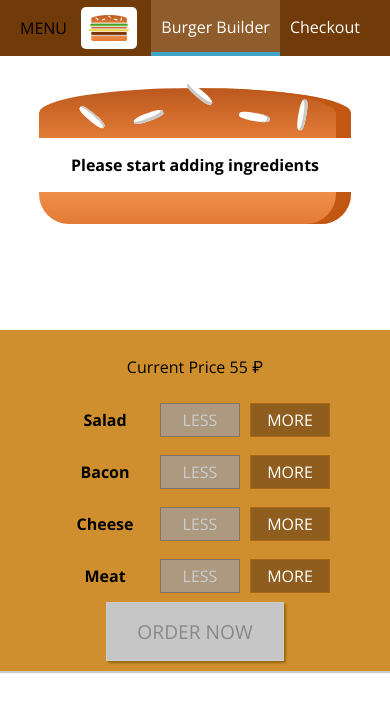
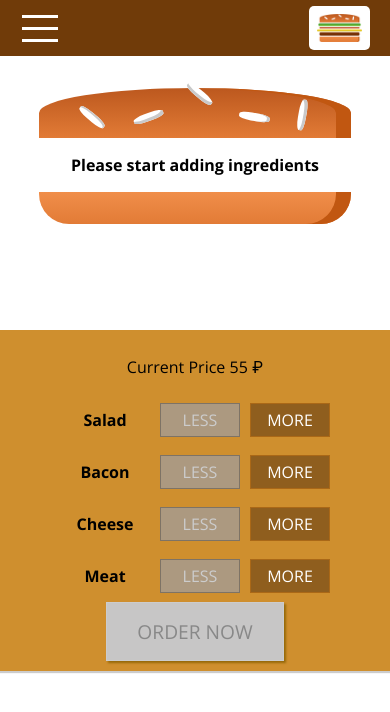
Before and after one commit to LordGrishnakh/burger-builder-react, a React (Create React App) app: page / in a window 390 px wide. Shown: the top 712 px of the page. Built offline with nearby package versions, Linux system fonts and the light colour scheme.

Commit message:
Responsive design + SideBar

```diff
--- a/src/components/Logo/Logo.js
+++ b/src/components/Logo/Logo.js
@@ -3,7 +3,7 @@ import burgerLogo from '../../assets/images/burger-logo.png';
 import LogoStyling from './Logo.module.css';
 
 const logo = ( props ) => (
-  <div className={LogoStyling.Logo}>
+  <div className={LogoStyling.Logo} style={{height: props.height}}>
     <img src={burgerLogo} alt="MyBurger"/>
   </div>
 );
--- a/src/components/Logo/Logo.module.css
+++ b/src/components/Logo/Logo.module.css
@@ -1,7 +1,7 @@
 .Logo {
   background-color: white;
   padding: 8px;
-  height: 75%;
+  height: 100%;
   box-sizing: border-box;
   border-radius: 5px;
 }
--- /dev/null
+++ b/src/components/Navigation/SideDrawer/SideDrawer.js
@@ -0,0 +1,27 @@
+import React from 'react';
+import Logo from '../../Logo/Logo';
+import NavigationItems from '../Toolbar/NavigationItems/NavigationItems'
+import SideDrawerStyling from './SideDrawer.module.css';
+import Backdrop from '../../UI/Backdrop/Backdrop';
+import AuxComponent from '../../../HOC/AuxComponent';
+
+const sideDrawer = ( props ) => {
+  let attachedClasses = [SideDrawerStyling.SideDrawer, SideDrawerStyling.Close];
+  if (props.open) {
+    attachedClasses = [SideDrawerStyling.SideDrawer, SideDrawerStyling.Open]
+  }
+
+  return (
+    <AuxComponent>
+      <Backdrop show={props.open} clicked={props.closed}/>
+      <div className={attachedClasses.join(' ')}>
+        <Logo height="11%" />
+        <nav>
+          <NavigationItems />
+        </nav>
+      </div>
+    </AuxComponent>
+  );
+};
+
+export default sideDrawer;
--- /dev/null
+++ b/src/components/Navigation/SideDrawer/SideDrawer.module.css
@@ -0,0 +1,27 @@
+.SideDrawer {
+  position: fixed;
+  width: 280px;
+  max-width: 70%;
+  height: 100%;
+  left: 0;
+  top: 0;
+  z-index: 15;
+  background-color: white;
+  padding: 2rem 1rem;
+  box-sizing: border-box;
+  transition: transform 0.3s ease-in-out;
+}
+
+@media (min-width: 500px) {
+  .SideDrawer {
+    display: none;
+  }
+}
+
+.Open {
+  transform: translateX(0);
+}
+
+.Close {
+  transform: translateX(-100%);
+}
--- /dev/null
+++ b/src/components/Navigation/Toolbar/HamburgerMenu.module.css
@@ -0,0 +1,23 @@
+.DrawerToggle {
+  width: 40px;
+  height: 100%;
+  display: flex;
+  flex-flow: column;
+  justify-content: space-around;
+  align-items: center;
+  padding: 10px 0;
+  box-sizing: border-box;
+  cursor: pointer;
+}
+
+.DrawerToggle div {
+  width: 90%;
+  height: 3px;
+  background-color: white;
+}
+
+@media (min-width: 500px) {
+  .DrawerToggle {
+      display: none;
+  }
+}
--- a/src/components/Navigation/Toolbar/NavigationItems/NavigationItem/NavigationItem.module.css
+++ b/src/components/Navigation/Toolbar/NavigationItems/NavigationItem/NavigationItem.module.css
@@ -1,19 +1,38 @@
+.NavigationItem {
+  margin: 10px 0;
+  box-sizing: border-box;
+  display: block;
+  width: 100%;
+}
+
+.NavigationItem a {
+  color: #8f5c2c;
+  text-decoration: none;
+  width: 100%;
+  box-sizing: border-box;
+  display: block;
+}
+
+.NavigationItem a:hover,
+.NavigationItem a:active,
+.NavigationItem a.active {
+  color: #40a4c8;
+}
+
+@media (min-width: 500px) {
   .NavigationItem {
     margin: 0;
-  box-sizing: border-box;
     display: flex;
     height: 100%;
+    width: auto;
     align-items: center;
   }
 
   .NavigationItem a {
     color: white;
-  text-decoration: none;
     height: 100%;
     padding: 16px 10px;
     border-bottom: 4px solid transparent;
-  box-sizing: border-box;
-  display: block;
   }
 
   .NavigationItem a:hover,
@@ -23,3 +42,4 @@
     border-bottom: 4px solid #40a4c8;
     color: white;
   }
+}
--- a/src/components/Navigation/Toolbar/NavigationItems/NavigationItems.module.css
+++ b/src/components/Navigation/Toolbar/NavigationItems/NavigationItems.module.css
@@ -3,6 +3,14 @@
   padding: 0;
   list-style: none;
   display: flex;
+  flex-flow: column;
   align-items: center;
   height: 100%;
 }
+
+@media (min-width: 500px) {
+  .NavigationItems {
+    flex-flow: row;
+  }
+
+}
--- a/src/components/Navigation/Toolbar/Toolbar.js
+++ b/src/components/Navigation/Toolbar/Toolbar.js
@@ -2,12 +2,17 @@ import React from 'react';
 import ToolbarStyling from './Toolbar.module.css';
 import Logo from '../../Logo/Logo';
 import NavigationItems from './NavigationItems/NavigationItems';
+import HamburgerMenu from './HamburgerMenu.module.css';
 
 const toolbar = ( props ) => (
   <header className={ToolbarStyling.Toolbar}>
-    <div>MENU</div>
-    <Logo />
-    <nav>
+    <div onClick={props.click} className={HamburgerMenu.DrawerToggle}>
+      <div></div>
+      <div></div>
+      <div></div>
+    </div>
+    <Logo height="80%" />
+    <nav className={ToolbarStyling.DesktopOnly}>
       <NavigationItems />
     </nav>
   </header>
--- a/src/components/Navigation/Toolbar/Toolbar.module.css
+++ b/src/components/Navigation/Toolbar/Toolbar.module.css
@@ -16,3 +16,9 @@
 .Toolbar nav {
   height: 100%;
 }
+
+@media (max-width: 499px) {
+  .DesktopOnly {
+    display: none;
+  }
+}
--- a/src/components/layout/layout.js
+++ b/src/components/layout/layout.js
@@ -1,15 +1,32 @@
-import React from 'react';
+import React, { Component } from 'react';
 import AuxComponent from '../../HOC/AuxComponent';
 import styles from './layout.module.css';
 import Toolbar from '../Navigation/Toolbar/Toolbar';
+import SideDrawer from '../Navigation/SideDrawer/SideDrawer';
 
-const layout = ( props ) => (
-  <AuxComponent>
-    <Toolbar />
-    <main className={styles.Content}>
-      {props.children}
-    </main>
-  </AuxComponent>
-);
+class Layout extends Component {
+  state = {
+    showSideDrawer: false
+  }
 
-export default layout;
+  sideDrawerCloseHandler = () => {
+    this.setState({showSideDrawer: false})
+  }
+  sideDrawerOpenHandler = () => {
+    this.setState({showSideDrawer: true})
+  }
+
+  render() {
+    return (
+      <AuxComponent>
+        <Toolbar click={this.sideDrawerOpenHandler}/>
+        <SideDrawer closed={this.sideDrawerCloseHandler} open={this.state.showSideDrawer}/>
+        <main className={styles.Content}>
+          {this.props.children}
+        </main>
+      </AuxComponent>
+    );
+  }
+}
+
+export default Layout;
```
Lines whose indentation alone changed are shown as unchanged.
